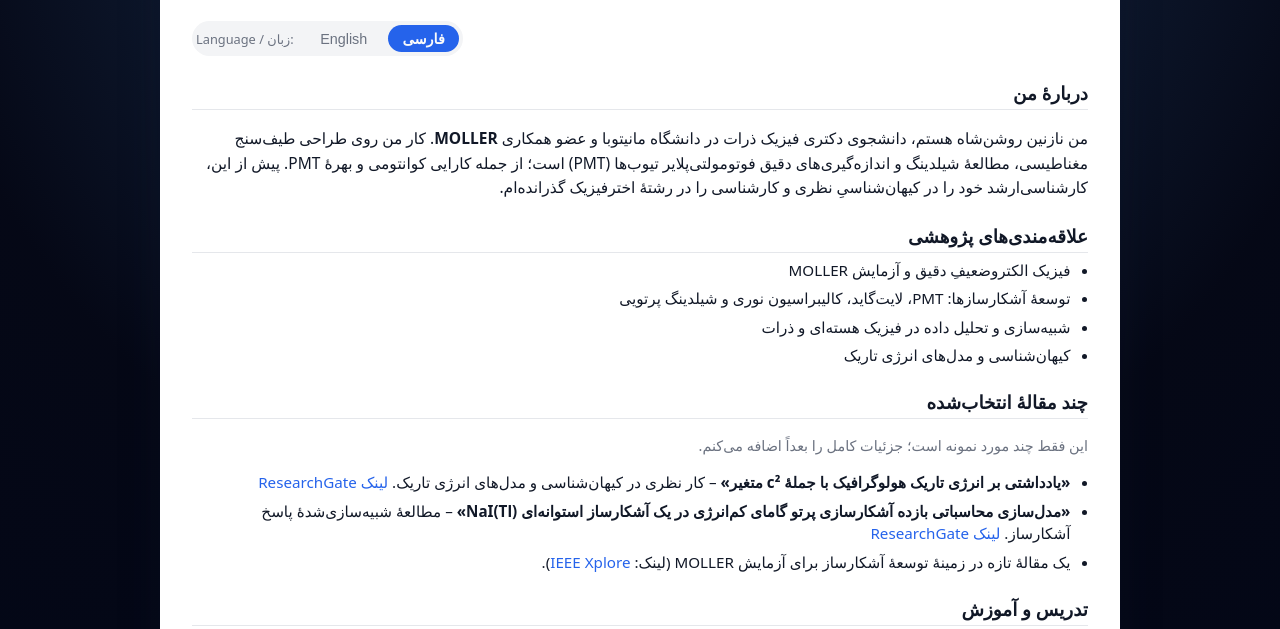
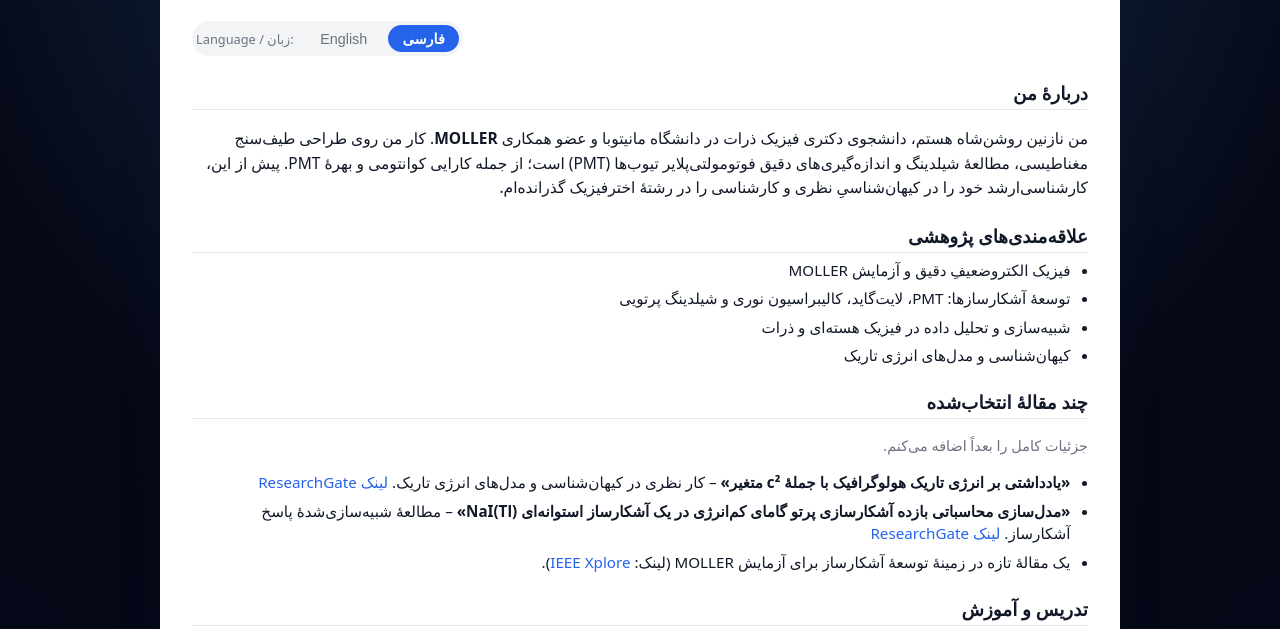
Before and after one commit to naz1370/naz1370.github.io, a plain HTML site: page index.html in a window 1280 px wide. Both pictures are taken after a click on the button "فارسی". Shown: the part 167-796 px from the top of the page. Drawn offline with Linux system fonts and the light colour scheme.

Commit message:
Update text in index.html for clarity

```diff
--- a/index.html
+++ b/index.html
@@ -335,7 +335,7 @@
 
           <h2>چند مقالهٔ انتخاب‌شده</h2>
           <p style="font-size:0.9rem; color:#6b7280;">
-            این فقط چند مورد نمونه است؛ جزئیات کامل را بعداً اضافه می‌کنم.
+            جزئیات کامل را بعداً اضافه می‌کنم.
           </p>
           <ul>
             <li>
```
